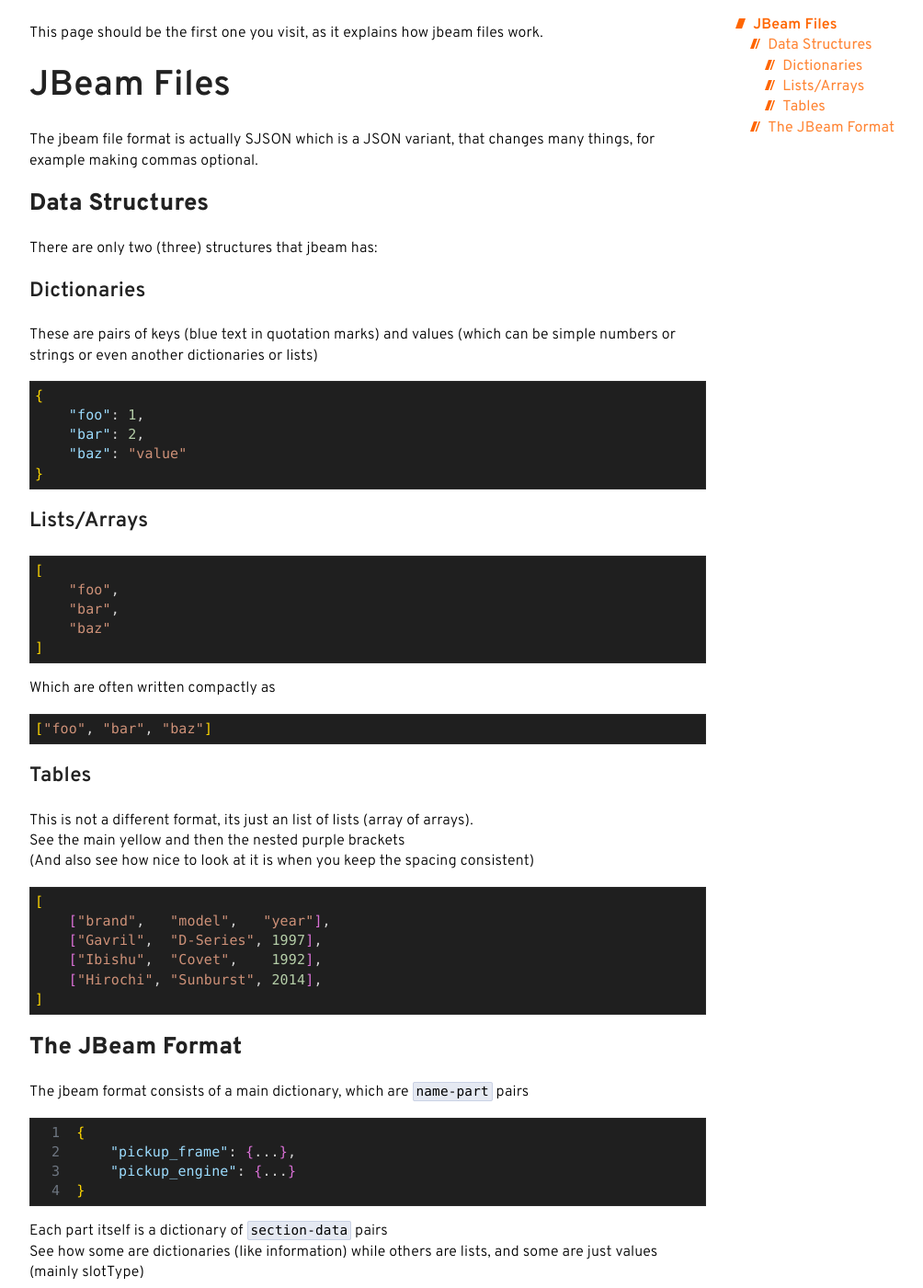
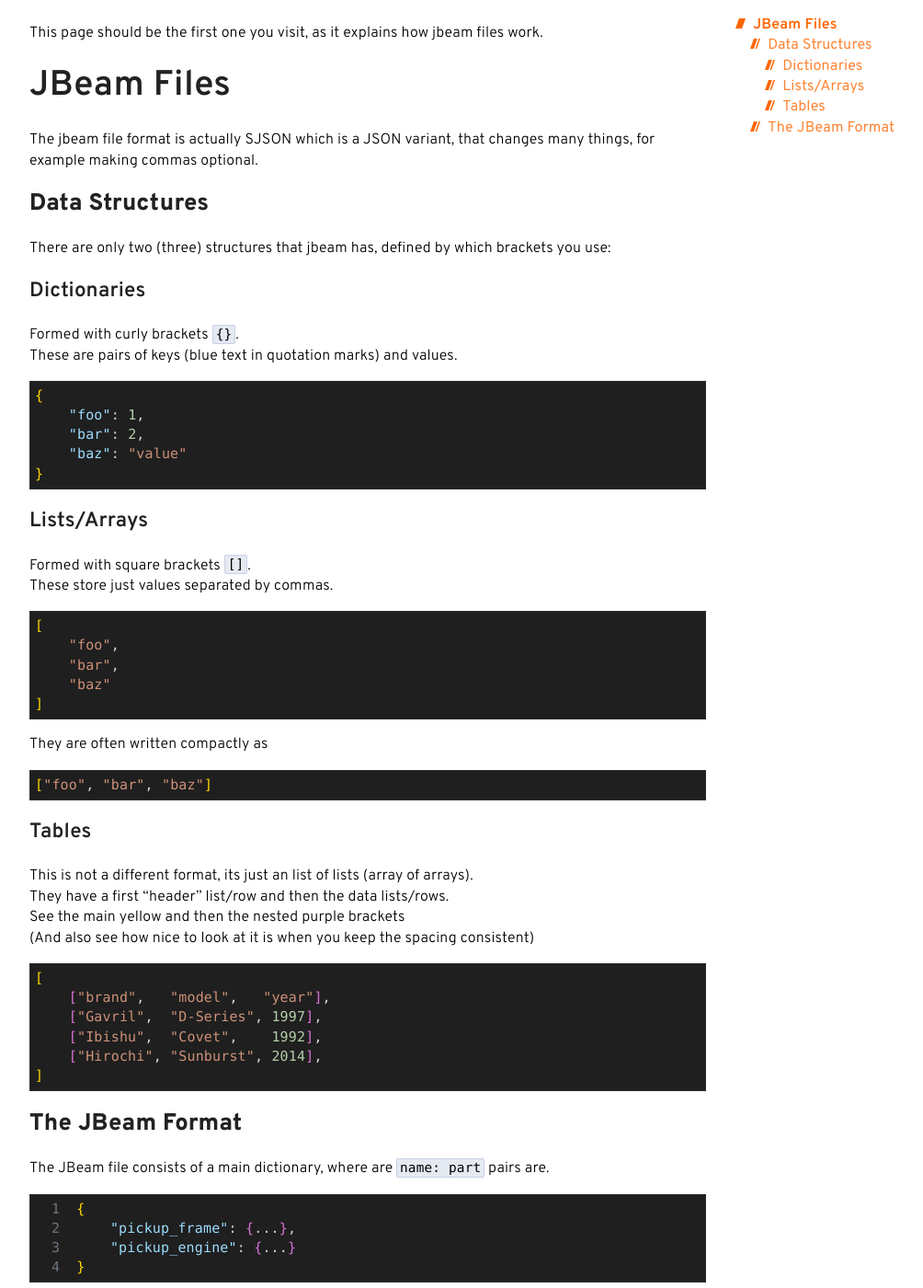
Before and after one commit to E32k/e32k.github.io, a Jekyll site: the page built from BeamNG.lua/jbeam/jbeam-file-introduction.md, in a window 1280 px wide and 1400 px high, scrolled down 523 px. Shown: the whole window at 92% size, without its empty margins (224-1228 px from the left). Built offline with Jekyll 4.4.1, drawn with Linux system fonts in a browser that asks for light colours; some of the changed text lies outside the part shown.

Commit message:
Improve documentation on jbeam file format
Clarified descriptions of jbeam data structures and format.

````diff
--- a/BeamNG.lua/jbeam/jbeam-file-introduction.md
+++ b/BeamNG.lua/jbeam/jbeam-file-introduction.md
@@ -13,10 +13,11 @@ The jbeam file format is actually SJSON which is a JSON variant, that changes ma
 
 ## Data Structures
 
-There are only two (three) structures that jbeam has:
+There are only two (three) structures that jbeam has, defined by which brackets you use:
 
 ### Dictionaries
-These are pairs of keys (blue text in quotation marks) and values (which can be simple numbers or strings or even another dictionaries or lists)
+Formed with curly brackets `{}`.<br>
+These are pairs of keys (blue text in quotation marks) and values.
 ```jbeam
 {
     "foo": 1,
@@ -26,6 +27,8 @@ These are pairs of keys (blue text in quotation marks) and values (which can be
 ```
 
 ### Lists/Arrays
+Formed with square brackets `[]`.<br>
+These store just values separated by commas.
 ```jbeam
 [
     "foo",
@@ -33,14 +36,14 @@ These are pairs of keys (blue text in quotation marks) and values (which can be
     "baz"
 ]
 ```
-Which are often written compactly as
-
+They are often written compactly as
 ```jbeam
 ["foo", "bar", "baz"]
 ```
 
 ### Tables
 This is not a different format, its just an list of lists (array of arrays).<br>
+They have a first "header" list/row and then the data lists/rows.<br>
 See the main yellow and then the nested purple brackets<br>
 (And also see how nice to look at it is when you keep the spacing consistent)
 ```jbeam
@@ -54,19 +57,16 @@ See the main yellow and then the nested purple brackets<br>
 
 ## The JBeam Format
 
-The jbeam format consists of a main dictionary, which are `name-part` pairs
-
+The JBeam file consists of a main dictionary, where are `name: part` pairs are.
 ```jbeam
---@@ 1
+//@@ 1
 {
     "pickup_frame": {...},
     "pickup_engine": {...}
 }
 ```
-
-Each part itself is a dictionary of `section-data` pairs<br>
+Each part itself is another dictionary of `section: data` pairs<br>
 See how some are dictionaries (like information) while others are lists, and some are just values (mainly slotType)
-
 ```jbeam
 //@@ 1
 {
````
